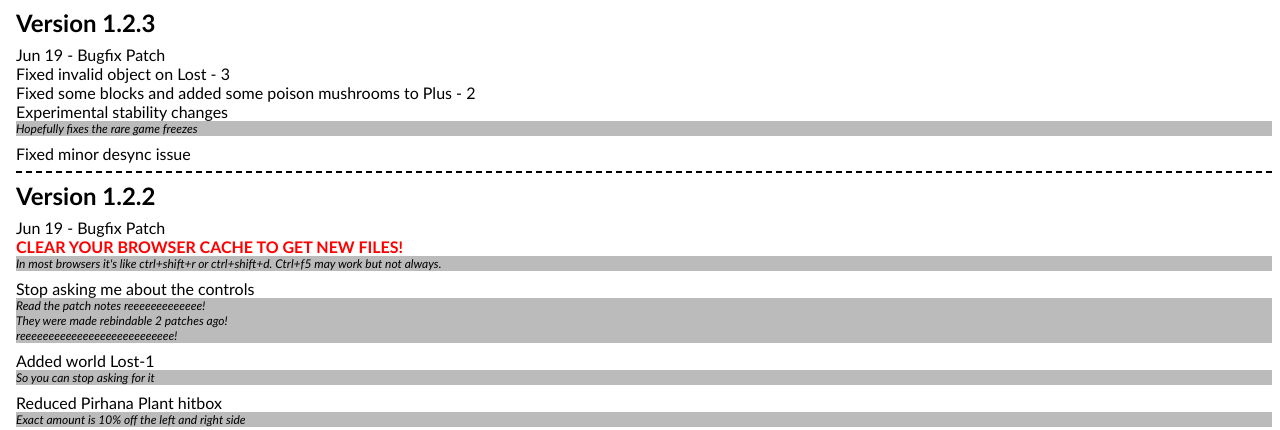
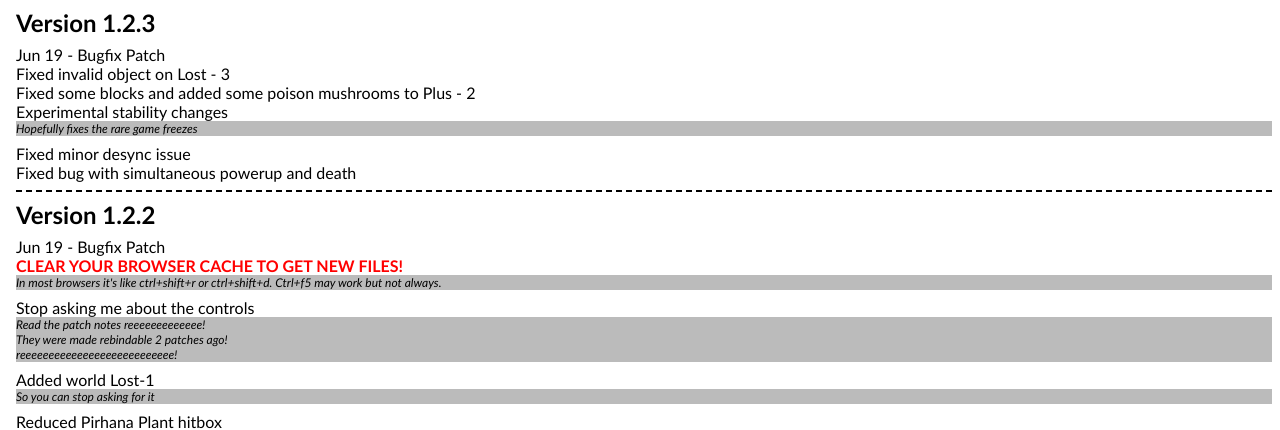
Before and after one commit to infernoplus/InfringeRoyale, a web app: page /patch.html in a window 1280 px wide. Shown: the top 430 px of the page. Run offline with its HTML, style and script files only (its server is not run), Linux system fonts and the light colour scheme; data that the repository does not hold is empty.

Commit message:
Patch notes.

```diff
--- a/royale-client/src/main/webapp/patch.html
+++ b/royale-client/src/main/webapp/patch.html
@@ -13,6 +13,7 @@
     <div class='p chng'>Experimental stability changes</div>
     <div class='p note'>Hopefully fixes the rare game freezes</div>
     <div class='p chng'>Fixed minor desync issue</div>
+    <div class='p chng'>Fixed bug with simultaneous powerup and death</div>
 
     <div class='p splt'></div>
 
```
